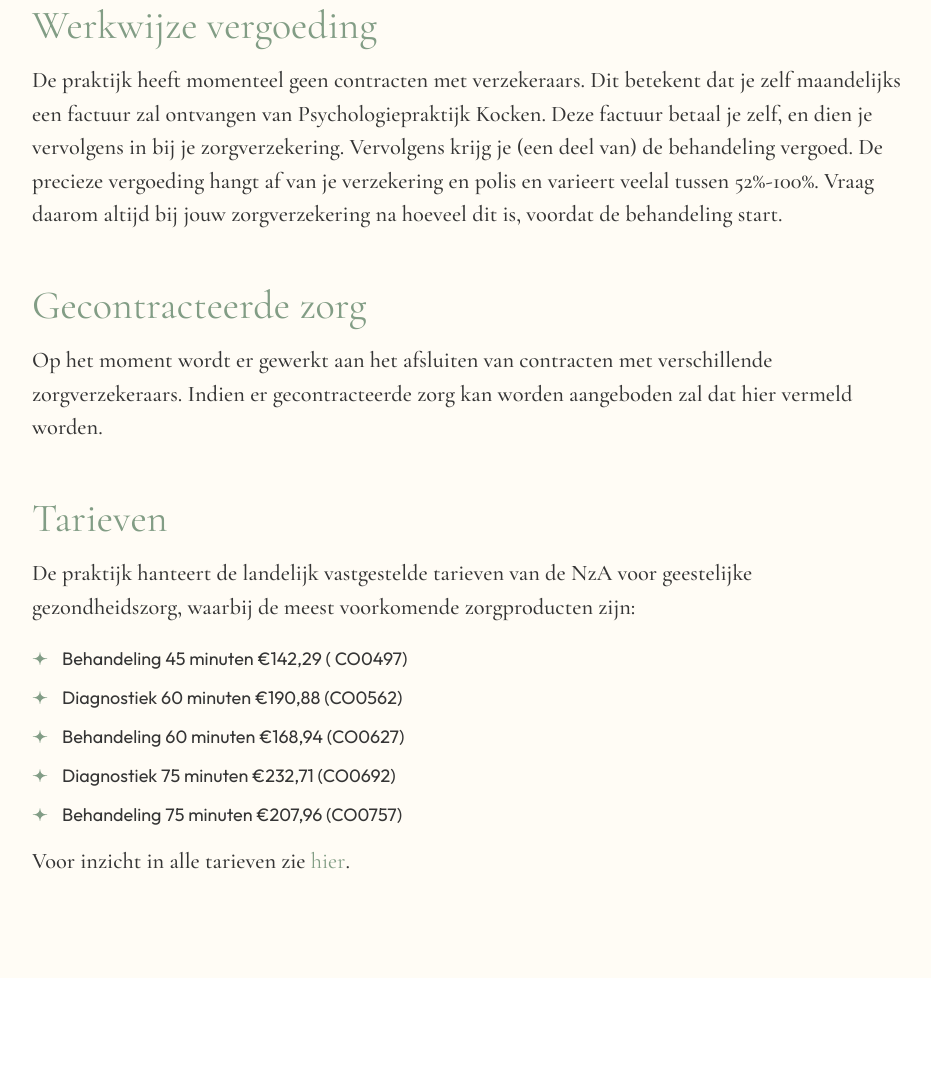
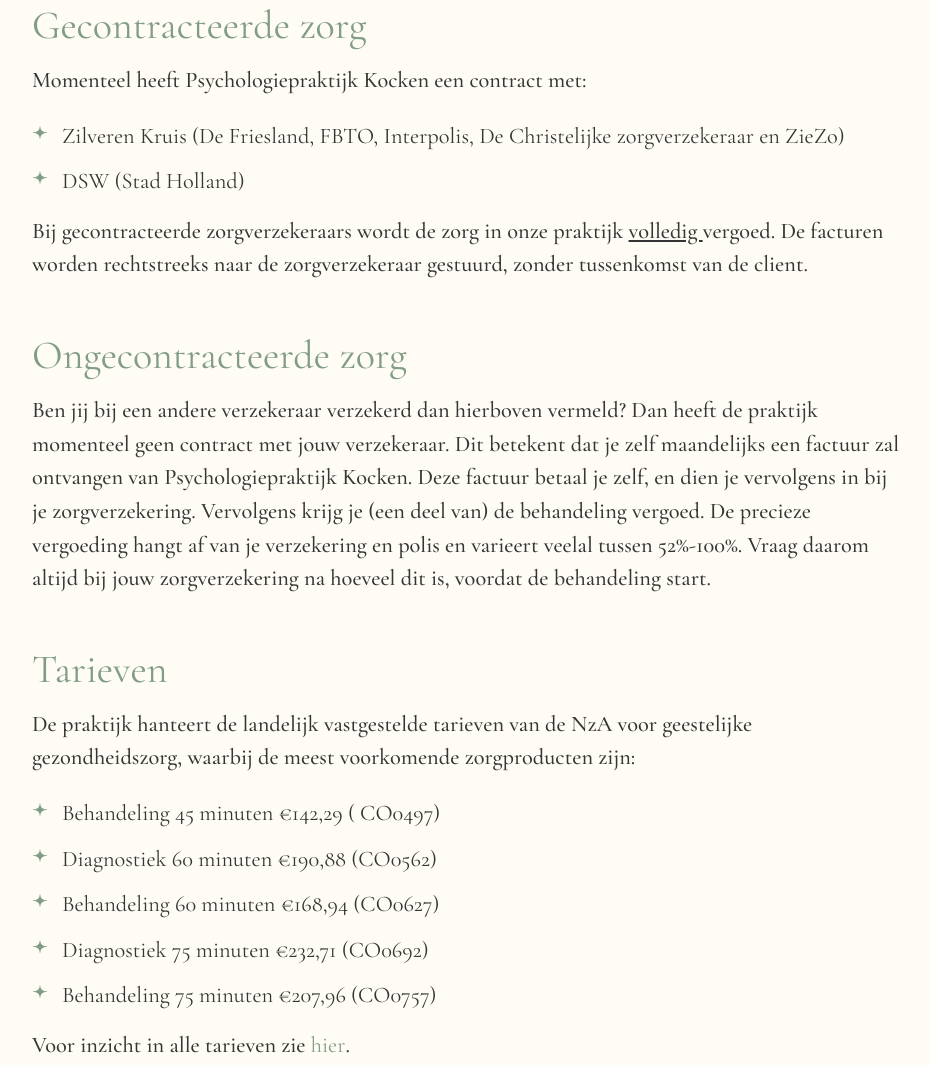
Before and after one commit to ericc001/psypraktijk-static, a plain HTML site: page tarieven.html in a window 1280 px wide. Shown: the part 463-1528 px from the top of the page, without its empty margins (173-1104 px from the left). Drawn offline with nearby package versions, Linux system fonts and the light colour scheme.

Commit message:
included requested changes to tarieven page

```diff
--- a/tarieven.html
+++ b/tarieven.html
@@ -92,37 +92,45 @@
                         Behandelingen van Psychologiepraktijk Kocken kunnen in aanmerking komen voor vergoeding vanuit basisverzekering. Hiervoor moet er sprake zijn van een geldige verwijsbrief en een vergoede DSM-5 diagnose. Indien je gebruik maakt van zorg in de basisggz zijn de kosten van je eigen risico altijd voor eigen rekening (afhankelijk hoe hoog je het eigen risico hebt ingesteld betreft dit €385 of hoger).
                     </p>
                     <br><br>
-                    <h2 class="mbr-title mbr-fonts-style display-2"> Werkwijze vergoeding</h2>
+                    <h2 class="mbr-title mbr-fonts-style display-2"> Gecontracteerde zorg</h2>
+<p class="mbr-text mbr-fonts-style mb-1 display-5">
+    Momenteel heeft Psychologiepraktijk Kocken een contract met:
+</p>
+                    <div class="list-box">
+                                <ul class="list mbr-fonts-style display-5">
+                                    <li class="list-text"><span style="">Zilveren Kruis (De Friesland, FBTO, Interpolis, De Christelijke zorgverzekeraar en ZieZo)</span></li>
+                                    <li class="list-text"><span style="">DSW (Stad Holland)</span></li>
+                                </ul>
+                            </div>
+                    <p class="mbr-text mbr-fonts-style mb-1 display-5"> Bij gecontracteerde zorgverzekeraars wordt de zorg in onze praktijk <u> volledig </u> vergoed. De facturen worden rechtstreeks naar de zorgverzekeraar gestuurd, zonder tussenkomst van de client. </p>
+                </div>
+<br><br>
+                    <h2 class="mbr-title mbr-fonts-style display-2"> Ongecontracteerde zorg</h2>
                     <p class="mbr-text mbr-fonts-style mb-1 display-5">
-                        De praktijk heeft momenteel geen contracten met verzekeraars. Dit betekent dat je zelf maandelijks een factuur zal ontvangen van Psychologiepraktijk Kocken. Deze factuur betaal je zelf, en dien je vervolgens in bij je zorgverzekering. Vervolgens krijg je (een deel van) de behandeling vergoed. De precieze vergoeding hangt af van je verzekering en polis en varieert veelal tussen 52%-100%. Vraag daarom altijd bij jouw zorgverzekering na hoeveel dit is, voordat de behandeling start.
+                        Ben jij bij een andere verzekeraar verzekerd dan hierboven vermeld? Dan heeft de praktijk momenteel geen contract met jouw verzekeraar. Dit betekent dat je zelf maandelijks een factuur zal ontvangen van Psychologiepraktijk Kocken. Deze factuur betaal je zelf, en dien je vervolgens in bij je zorgverzekering. Vervolgens krijg je (een deel van) de behandeling vergoed. De precieze vergoeding hangt af van je verzekering en polis en varieert veelal tussen 52%-100%. Vraag daarom altijd bij jouw zorgverzekering na hoeveel dit is, voordat de behandeling start.
                     </p>
                     <br><br>
-
-                    <h2 class="mbr-title mbr-fonts-style display-2"> Gecontracteerde zorg</h2>
-<p class="mbr-text mbr-fonts-style mb-1 display-5">
-    Op het moment wordt er gewerkt aan het afsluiten van contracten met verschillende zorgverzekeraars. Indien er gecontracteerde zorg kan worden aangeboden zal dat hier vermeld worden.
-</p>
-<br><br>
-
 <h2 class="mbr-title mbr-fonts-style display-2">Tarieven</h2>
 <p class="mbr-text mbr-fonts-style mb-1 display-5">
     De praktijk hanteert de landelijk vastgestelde tarieven van de NzA voor geestelijke gezondheidszorg, waarbij de meest voorkomende zorgproducten zijn:
 </p>
 
                     <div class="list-box">
-                                <ul class="list mbr-fonts-style display-7">
-                                    <li class="list-text"><span style="font-size: 1.125rem;">Behandeling 45 minuten €142,29 ( CO0497)</span></li>
-                                    <li class="list-text"><span style="font-size: 1.125rem;">Diagnostiek 60 minuten €190,88 (CO0562)</span></li>
-                                    <li class="list-text"><span style="font-size: 1.125rem;">Behandeling 60 minuten €168,94 (CO0627)</span></li>
-                                    <li class="list-text"><span style="font-size: 1.125rem;">Diagnostiek 75 minuten €232,71 (CO0692)</span></li>
-                                    <li class="list-text"><span style="font-size: 1.125rem;">Behandeling 75 minuten €207,96 (CO0757)</span></li>
+                                <ul class="list mbr-fonts-style mb1 display-5">
+                                    <li class="list-text"><span >Behandeling 45 minuten €142,29 ( CO0497)</span></li>
+                                    <li class="list-text"><span >Diagnostiek 60 minuten €190,88 (CO0562)</span></li>
+                                    <li class="list-text"><span >Behandeling 60 minuten €168,94 (CO0627)</span></li>
+                                    <li class="list-text"><span >Diagnostiek 75 minuten €232,71 (CO0692)</span></li>
+                                    <li class="list-text"><span >Behandeling 75 minuten €207,96 (CO0757)</span></li>
                                 </ul>
                             </div>
+
+                <p class="mbr-text mbr-fonts-style mb-1 display-5">
+                Voor inzicht in alle tarieven zie <a href="https://zorgprestatiemodel.nza.nl"> hier</a>.
+                </p>
                 </div>
 
-<p class="mbr-text mbr-fonts-style mb-1 display-5">
-    Voor inzicht in alle tarieven zie <a href="https://zorgprestatiemodel.nza.nl"> hier</a>.
-</p>
+
 
 
             </div>
```
